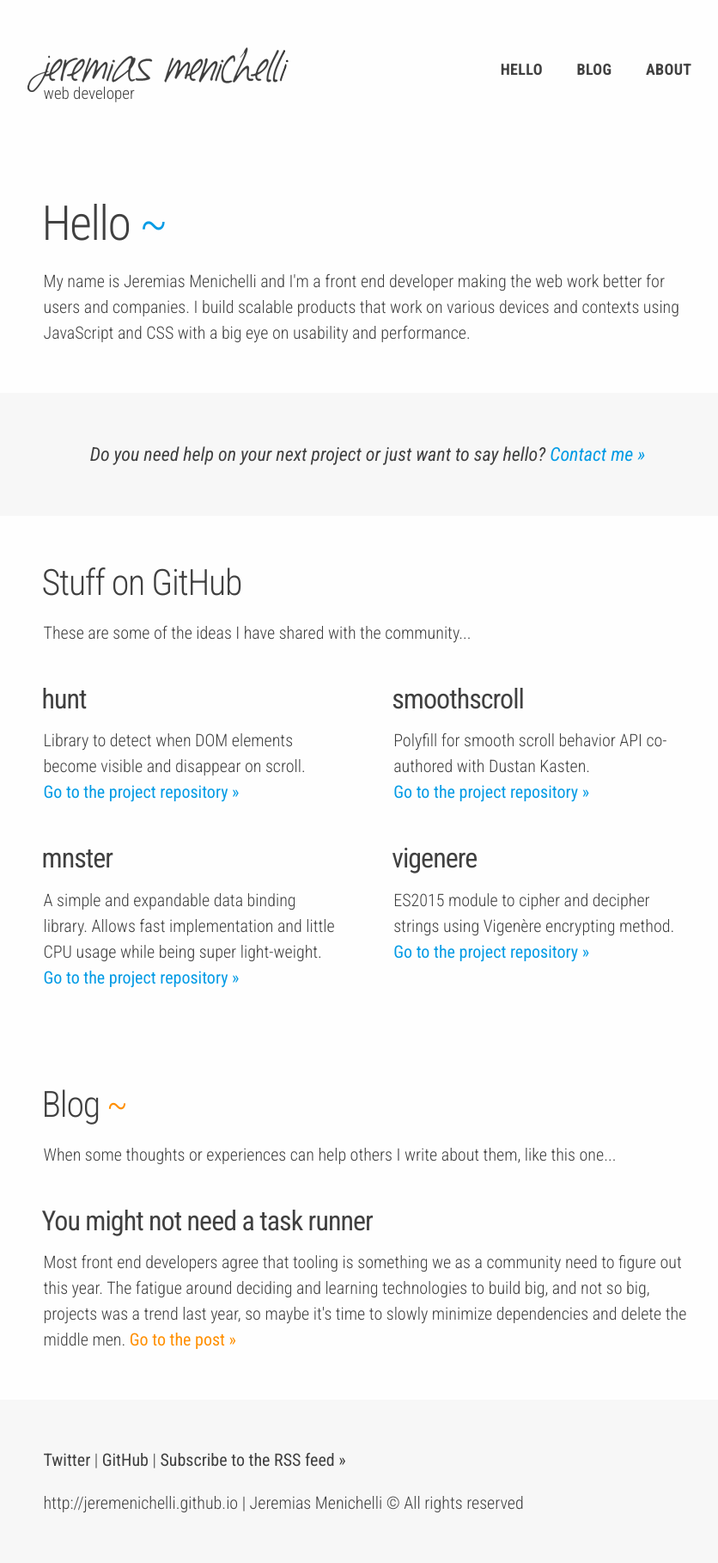
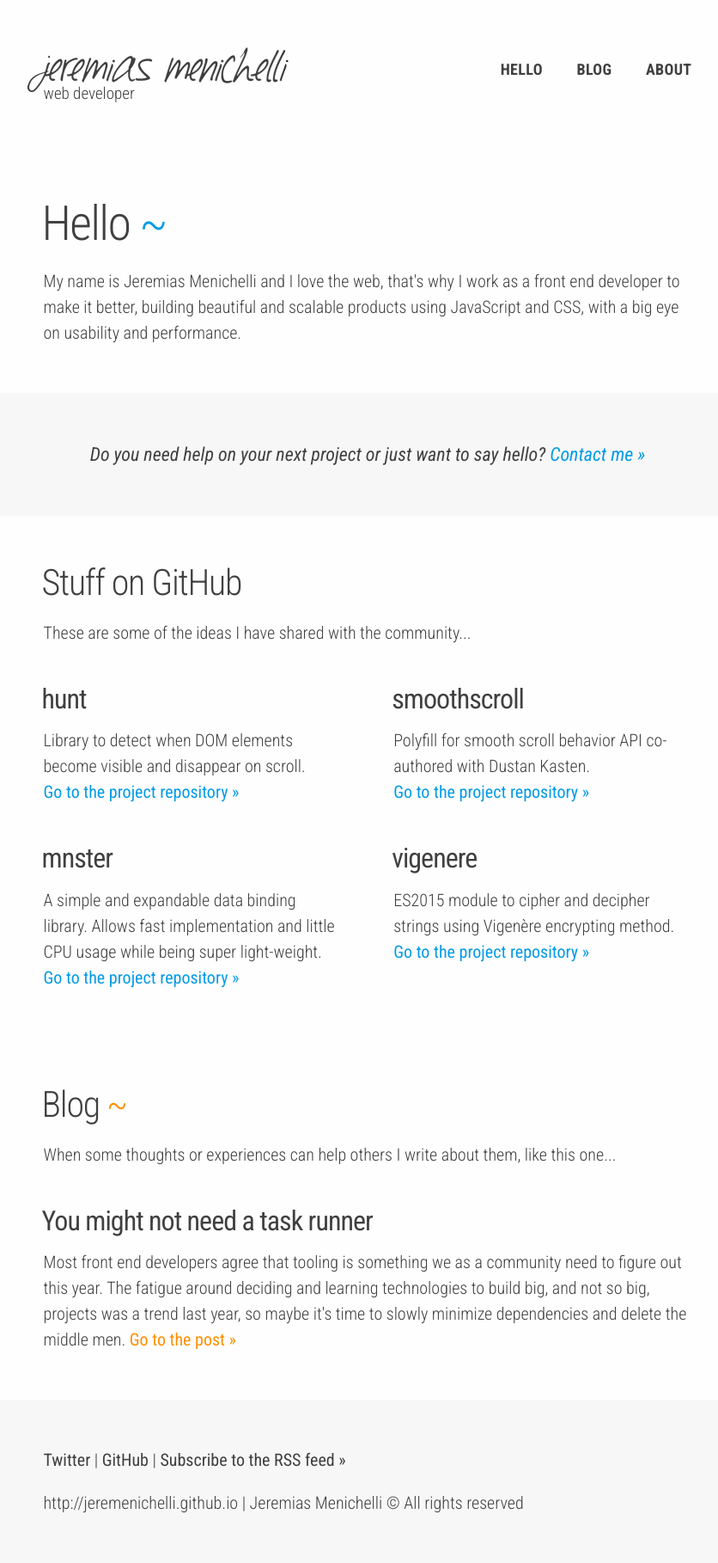
Before and after one commit to jeremenichelli/jeremenichelli.github.io, a Jekyll site: the page built from index.html, in a window 1280 px wide. Shown: the whole page at 86% size, without its empty margins (212-1048 px from the left). Built offline with Jekyll 4.4.1, drawn with Linux system fonts in a browser that asks for light colours; Markdown is read by kramdown in place of the engine named in the settings.

Commit message:
Copy changes in home page

```diff
--- a/index.html
+++ b/index.html
@@ -1,9 +1,10 @@
 ---
 layout: page
 title: Hello
-resume: My name is Jeremias Menichelli and I'm a front end developer making the web work better for users and companies. I build scalable products that work on various devices and contexts using JavaScript and CSS with a big eye on usability and performance.
+resume: My name is Jeremias Menichelli and I love the web, that's why I work as a front end developer to make it better, building beautiful and scalable products using JavaScript and CSS, with a big eye on usability and performance.
 type: home
 ---
+<!-- My name is Jeremias Menichelli and I'm a front end developer building beautiful and scalable products using JavaScript and CSS, with a big eye on usability and performance. -->
 <section class="home--contact">
     <div class="row">
         <div class="column column-6">
```
